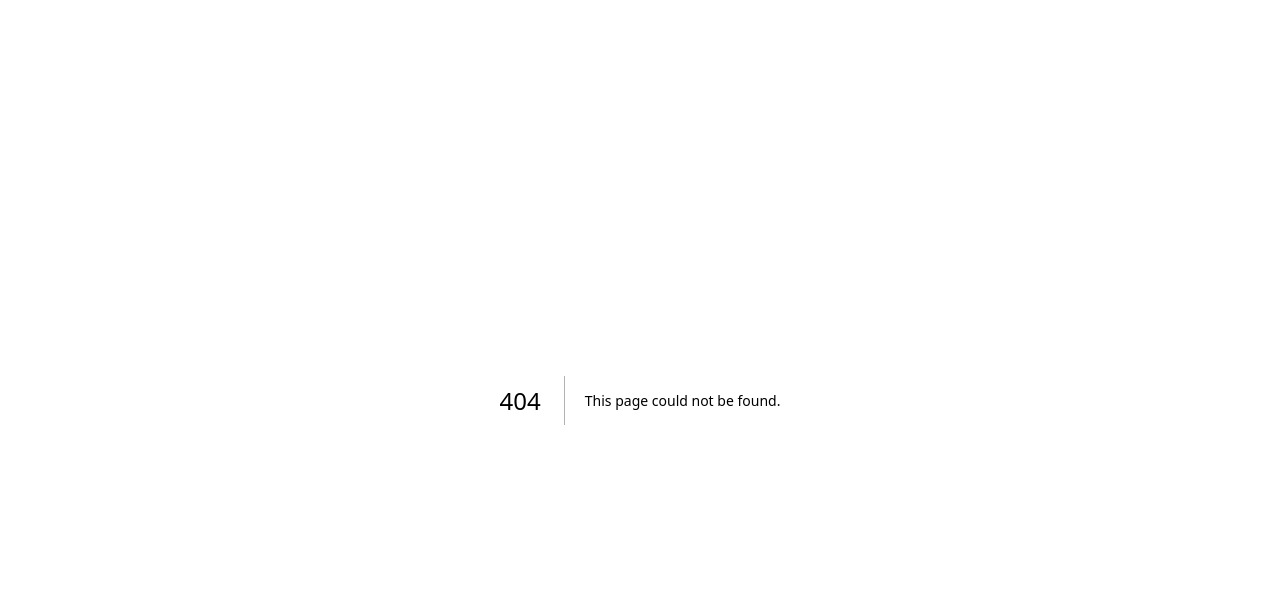
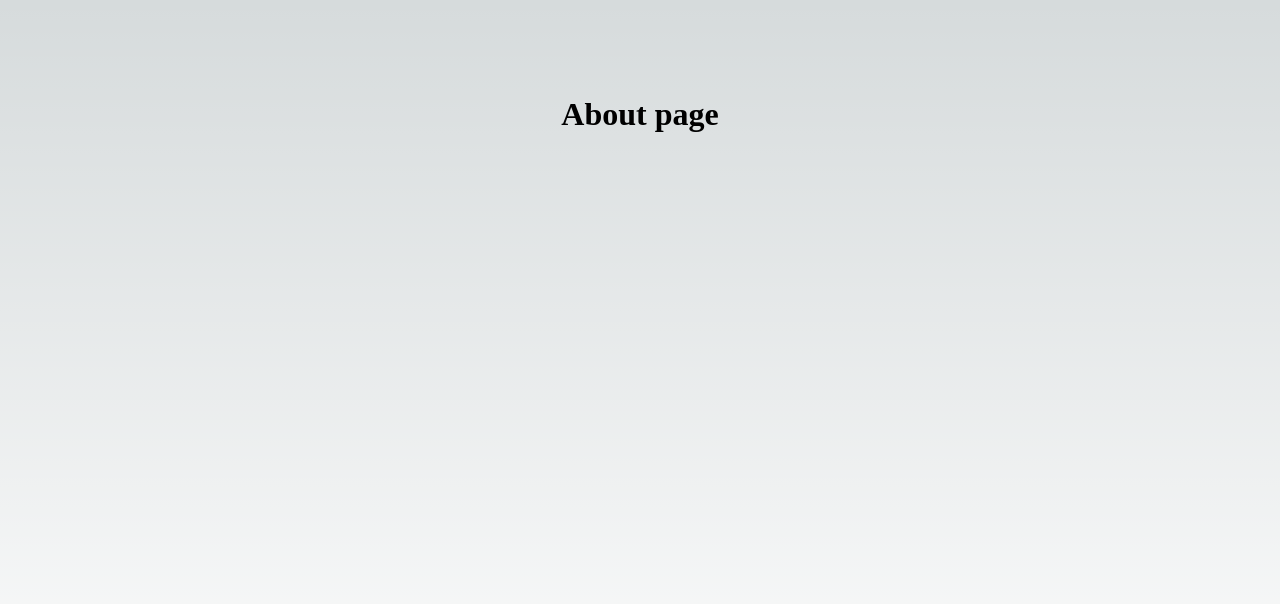
Before and after one commit to vvebdev/nextjs, a Next.js app: page /vvebdev-nextjs/about in a window 1280 px wide. Before the commit this address had no page. Shown: the top 604 px of the page. Built offline with nearby package versions, Linux system fonts and the light colour scheme.

Commit message:
js => jsx

```diff
--- /dev/null
+++ b/src/pages/about.jsx
@@ -0,0 +1,28 @@
+import Head from 'next/head';
+import Image from 'next/image';
+import { Inter } from '@next/font/google';
+import styles from '@/styles/Home.module.css';
+
+const inter = Inter({ subsets: ['latin'] });
+
+export default function Home() {
+  return (
+    <>
+      <Head>
+        <title>About</title>
+        <meta
+          name="description"
+          content="About page. Generated by create next app"
+        />
+        <meta
+          name="viewport"
+          content="width=device-width, initial-scale=1"
+        />
+        <link rel="icon" href="/vvebdev-nextjs/favicon.ico" />
+      </Head>
+      <main className={styles.main}>
+        <h1>About page</h1>
+      </main>
+    </>
+  );
+}
--- /dev/null
+++ b/src/styles/About.module.css
@@ -0,0 +1,8 @@
+.main {
+  display: flex;
+  flex-direction: column;
+  justify-content: space-between;
+  align-items: center;
+  padding: 6rem;
+  min-height: 100vh;
+}
```
Also changed, not shown: src/pages/index.jsx (renamed from src/pages/index.js).
